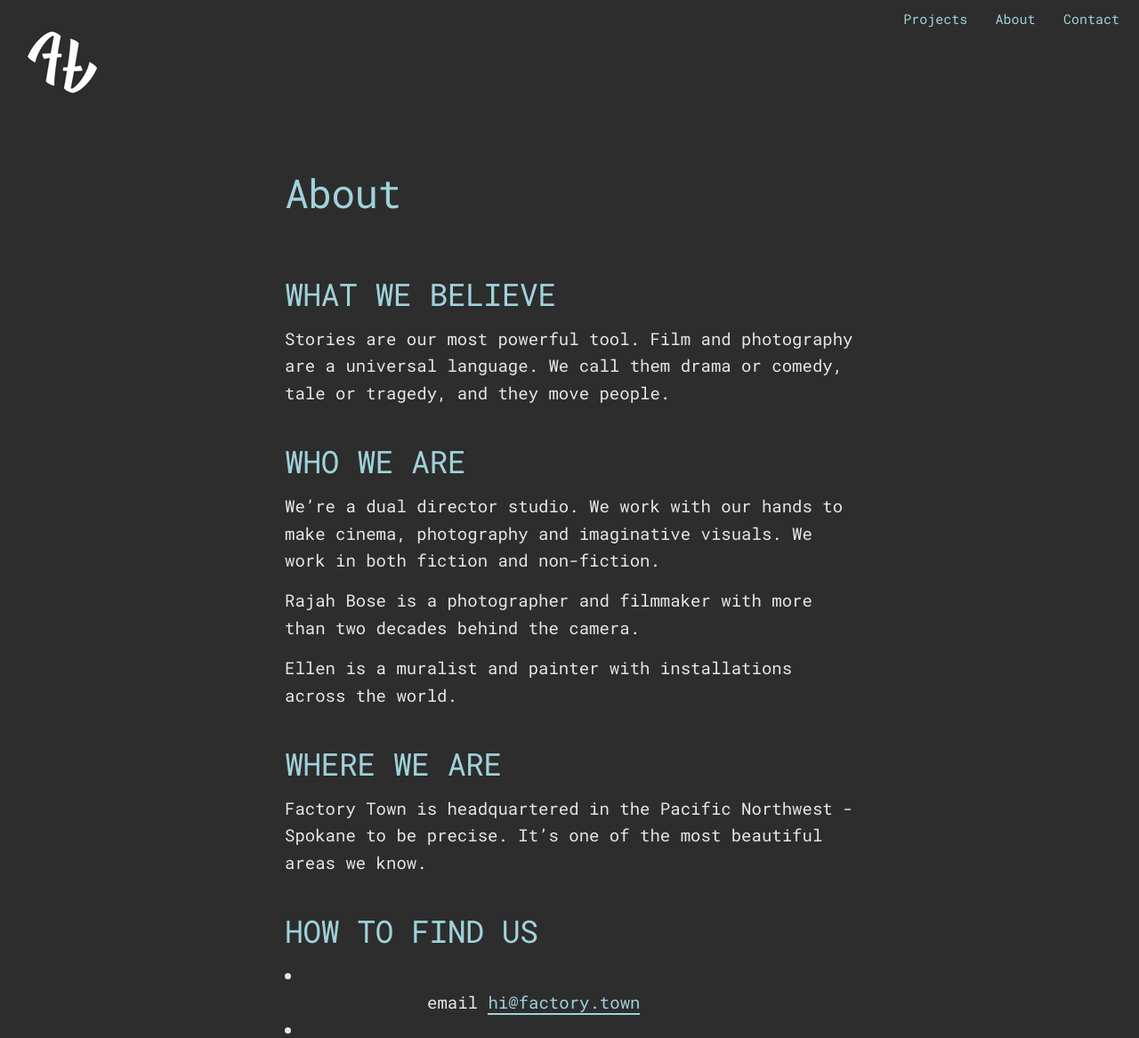
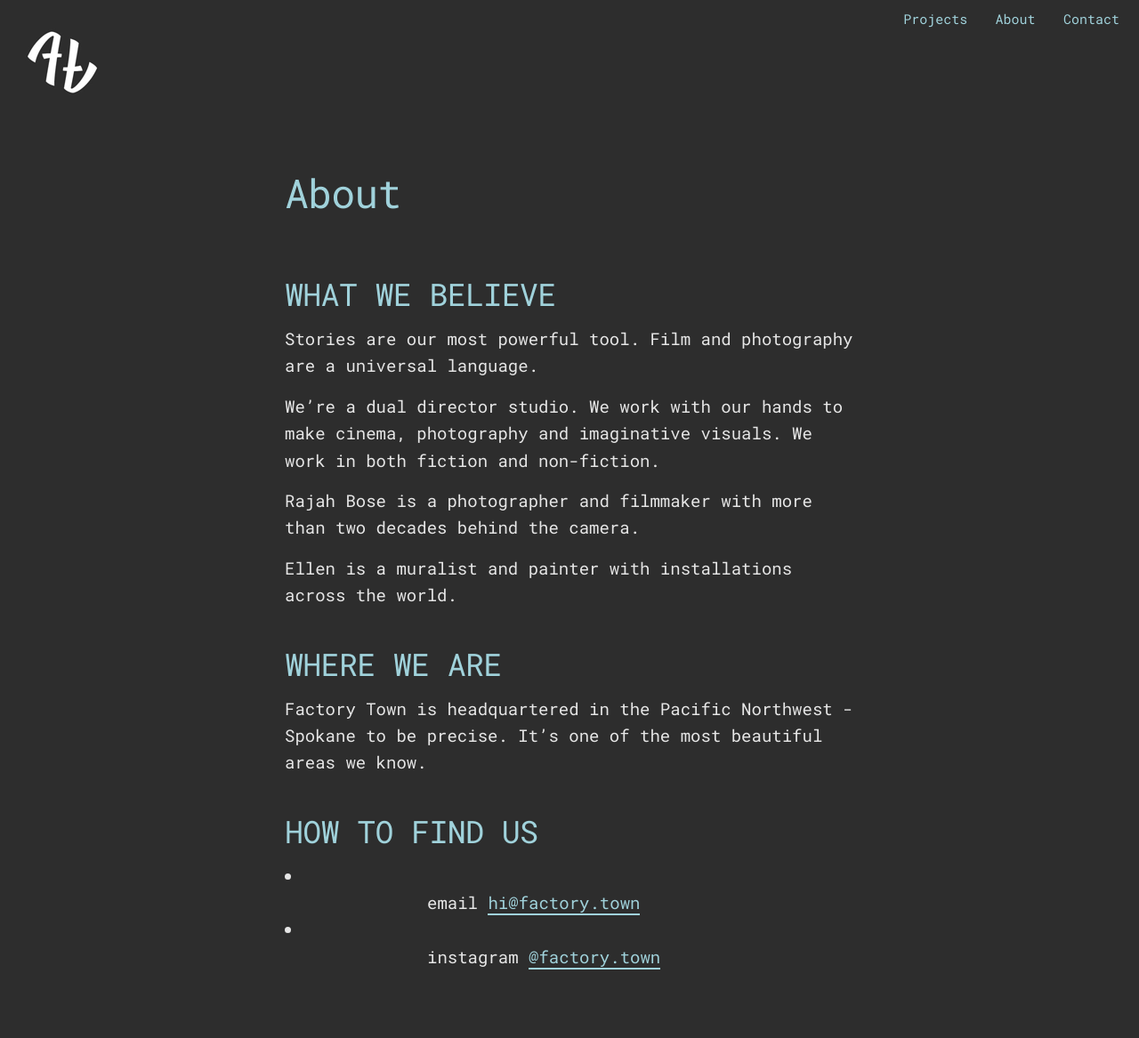
Before and after one commit to factorytown/factorytown.github.io, a Jekyll site: the page built from _pages/about.md, in a window 1280 px wide, cut to the strip 0-1167 px from the top of the page. Shown: the whole strip at 89% size. Built offline with Jekyll 4.4.1, drawn with Linux system fonts in a browser that asks for light colours; nearby versions of some CDN libraries.

Commit message:
Updated About

```diff
--- a/_pages/about.md
+++ b/_pages/about.md
@@ -4,9 +4,7 @@
 
 ## WHAT WE BELIEVE
 
-Stories are our most powerful tool. Film and photography are a universal language. We call them drama or comedy, tale or tragedy, and they move people.
-
-## WHO WE ARE
+Stories are our most powerful tool. Film and photography are a universal language.
 
 We're a dual director studio. We work with our hands to make cinema, photography and  imaginative visuals. We work in both fiction and non-fiction.
 
```
